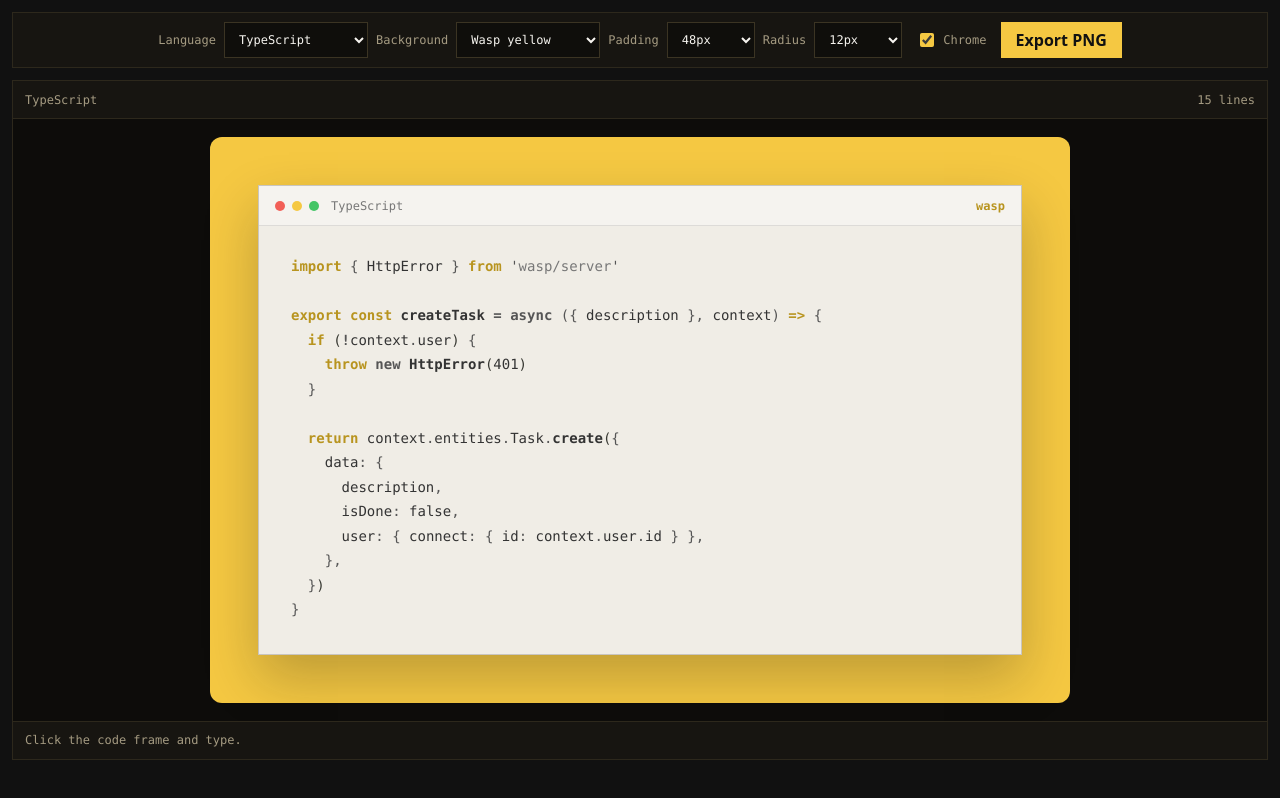
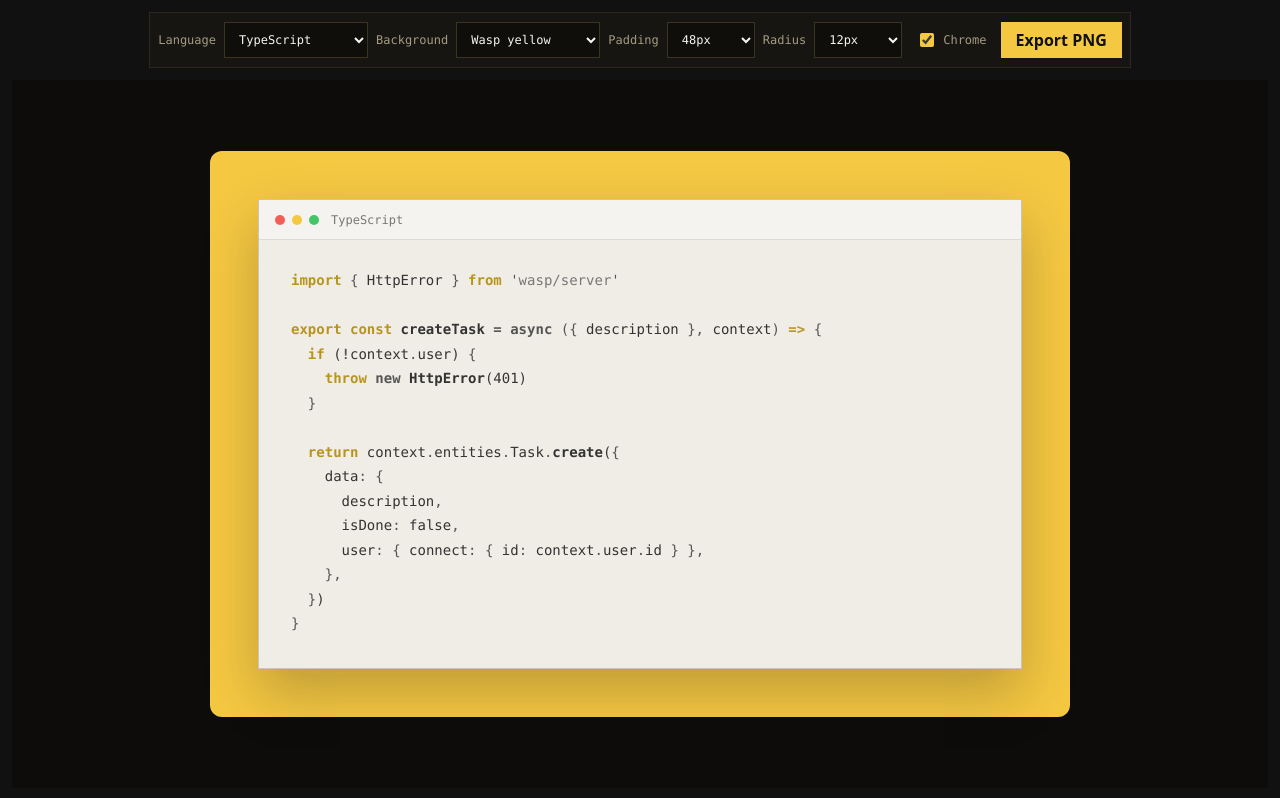
Before and after one commit to infomiho/code-screenshot, a Preact app: page / in a window 1280 px wide. Built offline with nearby package versions, Linux system fonts and the light colour scheme.

Commit message:
Remove preview chrome

```diff
--- a/src/app.tsx
+++ b/src/app.tsx
@@ -126,7 +126,6 @@ export function App() {
     languageOptions.find((option) => option.id === languageId) ?? languageOptions[0]
   const selectedBackground =
     backgroundOptions.find((option) => option.id === backgroundId) ?? backgroundOptions[0]
-  const lineCount = code.length === 0 ? 0 : code.split('\n').length
 
   useEffect(() => {
     try {
@@ -271,19 +270,20 @@ export function App() {
             <span>Chrome</span>
           </label>
 
-          <button class="export-button" type="button" onClick={exportPng} disabled={isExporting}>
+          {message && <span class="toolbar-status">{message}</span>}
+
+          <button
+            class="export-button"
+            type="button"
+            onClick={exportPng}
+            disabled={isExporting || isHighlighting}
+          >
             {isExporting ? 'Exporting...' : 'Export PNG'}
           </button>
         </div>
       </header>
 
       <section class="workspace" aria-label="Editable screenshot">
-        <section class="panel screenshot-panel">
-          <div class="pane-header">
-            <span>{isHighlighting ? 'Highlighting...' : selectedLanguage.label}</span>
-            <span>{lineCount} lines</span>
-          </div>
-
         <div class="preview-viewport">
           <div class="preview-stage">
             <div
@@ -304,7 +304,6 @@ export function App() {
                       <span></span>
                     </div>
                     <span>{selectedLanguage.label}</span>
-                      <strong>wasp</strong>
                   </div>
                 )}
                 <div class="code-body">
@@ -349,12 +348,6 @@ export function App() {
             </div>
           </div>
         </div>
-
-          <div class="status-bar">
-            <span>Click the code frame and type.</span>
-            {message && <span>{message}</span>}
-          </div>
-        </section>
       </section>
     </main>
   )
--- a/src/index.css
+++ b/src/index.css
@@ -59,14 +59,14 @@ input:focus-visible {
 .toolbar-controls,
 .toolbar-field,
 .toolbar-toggle,
-.pane-header,
-.status-bar,
 .window-bar {
   display: flex;
   align-items: center;
 }
 
 .toolbar {
+  justify-self: center;
+  width: min(100%, max-content);
   min-height: 56px;
   justify-content: center;
   border: 1px solid var(--panel-border);
@@ -119,6 +119,13 @@ select {
   accent-color: var(--wasp-yellow);
 }
 
+.toolbar-status {
+  color: var(--muted);
+  font-family: var(--mono);
+  font-size: 12px;
+  padding: 0 6px;
+}
+
 .export-button {
   border-color: var(--wasp-yellow);
   background: var(--wasp-yellow);
@@ -133,36 +140,10 @@ select {
   opacity: 0.7;
 }
 
-.panel {
+.workspace {
   min-height: 0;
-  border: 1px solid var(--panel-border);
-  background: var(--panel);
-}
-
-.workspace,
-.screenshot-panel {
-  min-height: 0;
-}
-
-.screenshot-panel {
   display: grid;
-  grid-template-rows: auto minmax(0, 1fr) auto;
-}
-
-.pane-header,
-.status-bar {
-  justify-content: space-between;
-  min-height: 38px;
-  border-bottom: 1px solid var(--panel-border);
-  color: var(--muted);
-  font-family: var(--mono);
-  font-size: 12px;
-  padding: 0 12px;
-}
-
-.status-bar {
-  border-top: 1px solid var(--panel-border);
-  border-bottom: 0;
+  overflow: auto;
 }
 
 .preview-viewport {
@@ -176,7 +157,7 @@ select {
   min-width: max-content;
   min-height: 100%;
   place-items: center;
-  padding: 18px;
+  padding: 28px;
 }
 
 .shot-frame {
@@ -203,12 +184,6 @@ select {
   font-family: var(--mono);
   font-size: 12px;
   padding: 0 16px;
-}
-
-.window-bar strong {
-  margin-left: auto;
-  color: #b8941f;
-  font-weight: 800;
 }
 
 .window-dots {
@@ -304,6 +279,7 @@ select {
   .toolbar {
     align-items: stretch;
     flex-direction: column;
+    width: 100%;
   }
 
   .toolbar-controls {
```
Lines whose indentation alone changed are shown as unchanged.
